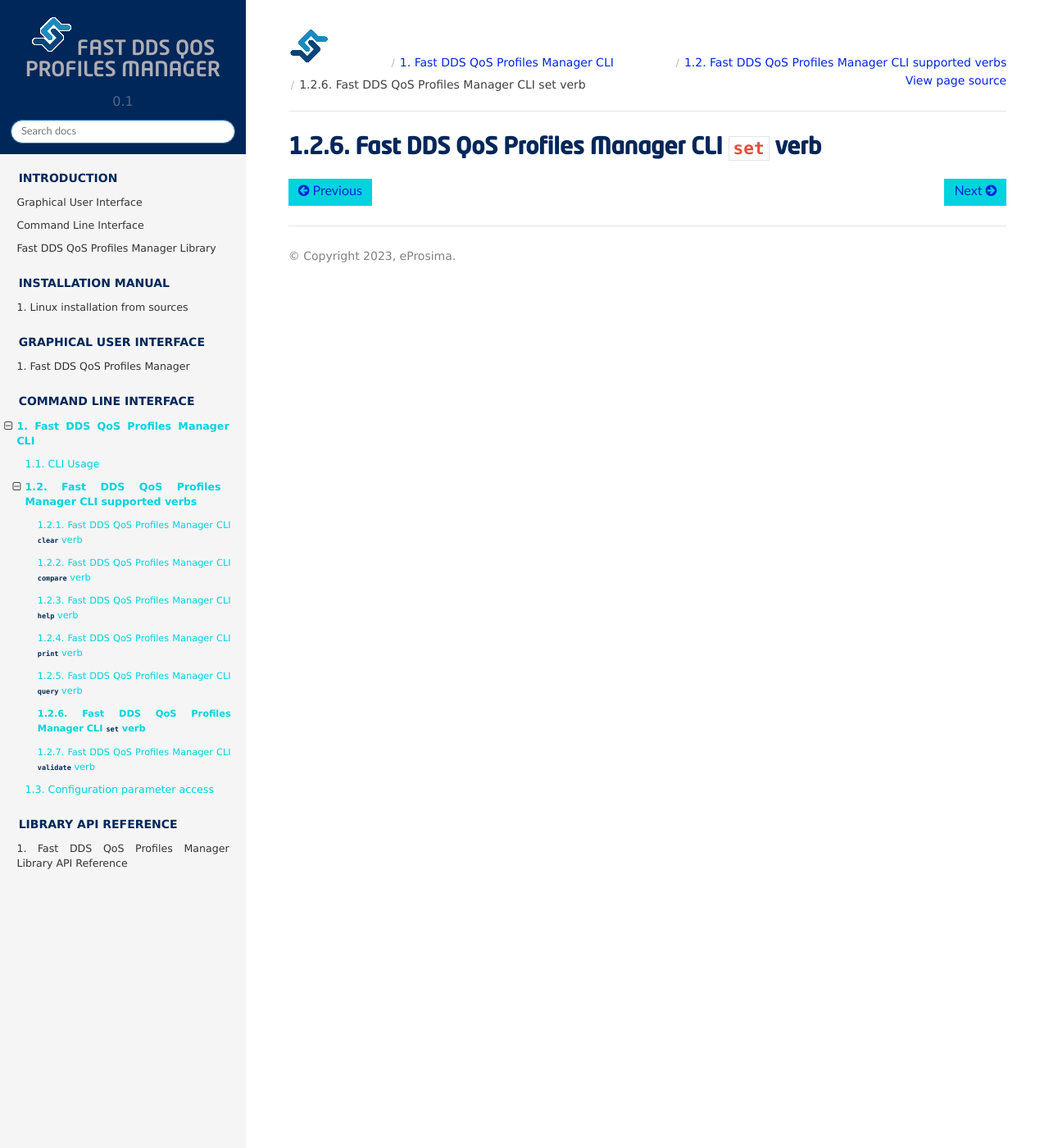
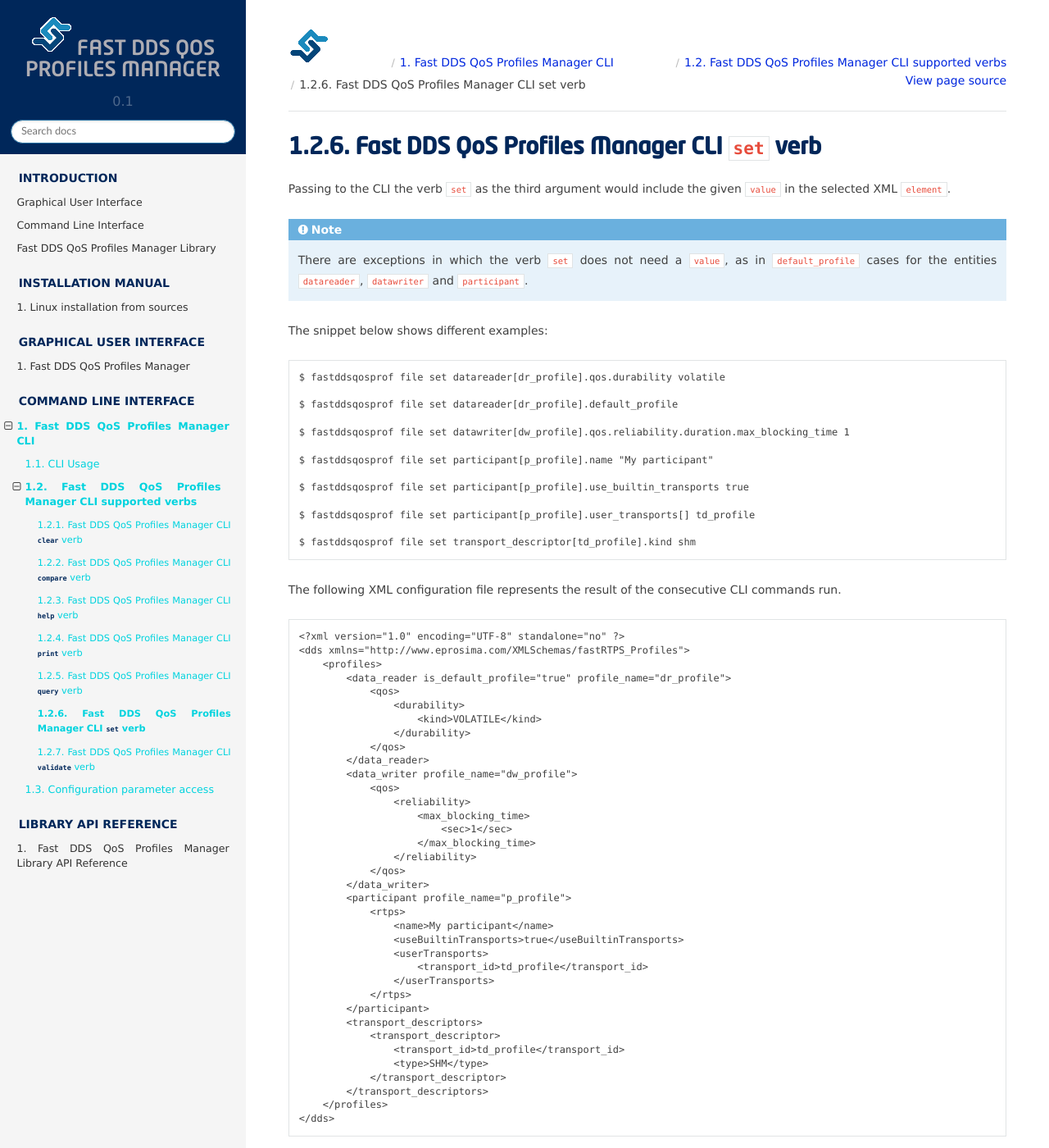
Before and after one commit to eProsima/Fast-DDS-QoS-Profiles-Manager, a Sphinx documentation site: the page built from docs/rst/fastdds_qos_profiles_manager_cli/cli_verbs/cli_set_verb.rst, in a window 1280 px wide and 1400 px high. Shown: the whole window at 82% size. Built offline with Sphinx 7.4.7 and the Read the Docs theme 2.0.0, drawn with Linux system fonts in a browser that asks for light colours; pages that are not in the unit, such as notebooks, are missing from menus.

Commit message:
Refs #18269: Add verb set to CLI verbs documentation
Signed-off-by: JesusPoderoso <jesuspoderoso@eprosima.com>

```diff
--- a/docs/rst/fastdds_qos_profiles_manager_cli/cli_verbs/cli_set_verb.rst
+++ b/docs/rst/fastdds_qos_profiles_manager_cli/cli_verbs/cli_set_verb.rst
@@ -2,3 +2,68 @@
 
 Fast DDS QoS Profiles Manager CLI ``set`` verb
 ----------------------------------------------
+
+Passing to the CLI the verb ``set`` as the third argument would include the given ``value`` in the selected XML ``element``.
+
+.. note::
+
+    There are exceptions in which the verb ``set`` does not need a ``value``, as in ``default_profile`` cases for the entities ``datareader``, ``datawriter`` and ``participant``.
+
+The snippet below shows different examples:
+
+.. code-block:: bash
+
+    $ fastddsqosprof file set datareader[dr_profile].qos.durability volatile
+
+    $ fastddsqosprof file set datareader[dr_profile].default_profile
+
+    $ fastddsqosprof file set datawriter[dw_profile].qos.reliability.duration.max_blocking_time 1
+
+    $ fastddsqosprof file set participant[p_profile].name "My participant"
+
+    $ fastddsqosprof file set participant[p_profile].use_builtin_transports true
+
+    $ fastddsqosprof file set participant[p_profile].user_transports[] td_profile
+
+    $ fastddsqosprof file set transport_descriptor[td_profile].kind shm
+
+The following XML configuration file represents the result of the consecutive CLI commands run.
+
+.. code-block:: xml
+
+    <?xml version="1.0" encoding="UTF-8" standalone="no" ?>
+    <dds xmlns="http://www.eprosima.com/XMLSchemas/fastRTPS_Profiles">
+        <profiles>
+            <data_reader is_default_profile="true" profile_name="dr_profile">
+                <qos>
+                    <durability>
+                        <kind>VOLATILE</kind>
+                    </durability>
+                </qos>
+            </data_reader>
+            <data_writer profile_name="dw_profile">
+                <qos>
+                    <reliability>
+                        <max_blocking_time>
+                            <sec>1</sec>
+                        </max_blocking_time>
+                    </reliability>
+                </qos>
+            </data_writer>
+            <participant profile_name="p_profile">
+                <rtps>
+                    <name>My participant</name>
+                    <useBuiltinTransports>true</useBuiltinTransports>
+                    <userTransports>
+                        <transport_id>td_profile</transport_id>
+                    </userTransports>
+                </rtps>
+            </participant>
+            <transport_descriptors>
+                <transport_descriptor>
+                    <transport_id>td_profile</transport_id>
+                    <type>SHM</type>
+                </transport_descriptor>
+            </transport_descriptors>
+        </profiles>
+    </dds>
```
